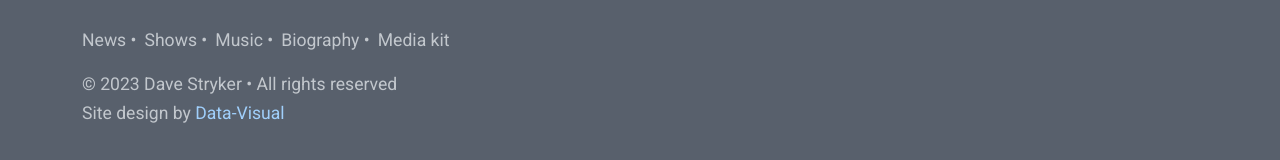
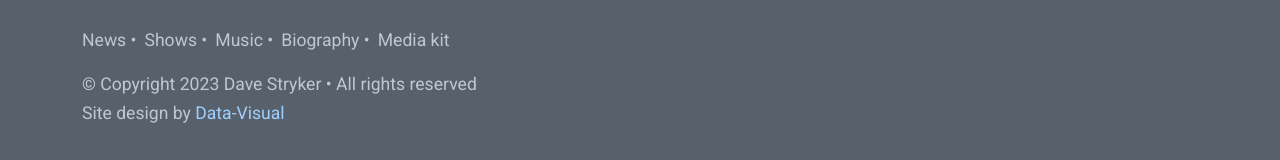
Before and after one commit to jthomassie/davestryker-wp-next, a Next.js app: page /media in a window 1280 px wide. Shown: the part 1978-2138 px from the top of the page. Built offline with nearby package versions, Linux system fonts and the light colour scheme.

Commit message:
fix copyright

```diff
--- a/components/copyright.js
+++ b/components/copyright.js
@@ -5,7 +5,11 @@ import { format } from "date-fns";
 //
 const Copyright = () => {
   const date = new Date();
-  return <div>© {format(date, "yyyy")} Dave Stryker • All rights reserved</div>;
+  return (
+    <div>
+      © Copyright {format(date, "yyyy")} Dave Stryker • All rights reserved
+    </div>
+  );
 };
 
 //
```
